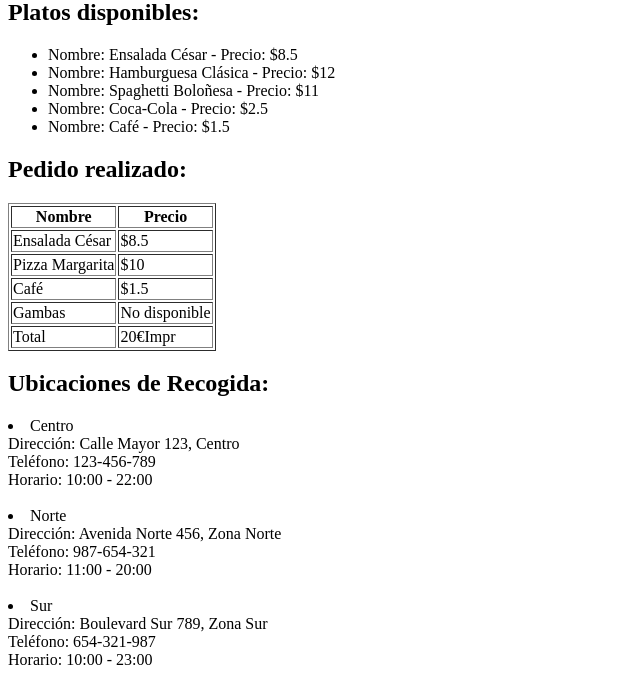
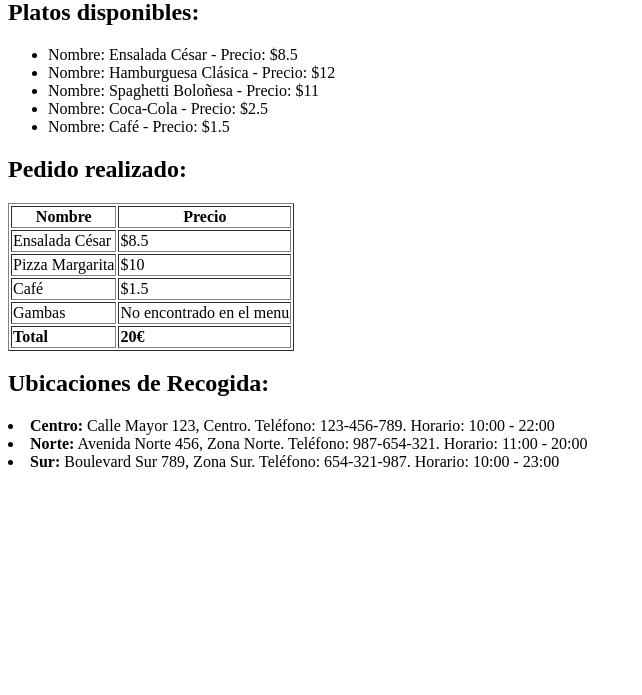
Before and after one commit to Xuan584/Examen_DWES_T2, a PHP site: page / in a window 1280 px wide. Shown: the part 238-933 px from the top of the page, without its empty margins (0-642 px from the left). After the commit the page ends 708 px from the top, so only its background shows below. Run offline with PHP 8.4, Linux system fonts and the light colour scheme.

Commit message:
Cambios de estetica en imprimirUbicaciones

```diff
--- a/index.php
+++ b/index.php
@@ -72,12 +72,12 @@ function imprimirPedido($pedido, $menu) {
             $total += $articulo->precio;
         } else {
             echo "<td>" . $nombrePedido . "</td>";
-            echo "<td>No disponible</td>";
+            echo "<td>No encontrado en el menu</td>";
         }
         echo "</tr>";
     }
 
-    echo "<tr><td>Total</td><td>" . $total . "€Impr</td></tr>";
+    echo "<tr><td><strong>Total</strong></td><td><strong>" . $total . "€</strong></td></tr>";
     echo "</table>";
 }
 
@@ -87,10 +87,7 @@ function imprimirPedido($pedido, $menu) {
 // TODO Función para imprimir las ubicaciones
 function imprimirUbicaciones($ubicaciones) {
     foreach($ubicaciones as $nombre => $datos) {
-        echo "<li>$nombre<br>";
-        echo "Dirección: " . $datos['direccion'] . "<br>";
-        echo "Teléfono: " . $datos['telefono'] . "<br>";
-        echo "Horario: " . $datos['horario'] . "</li><br>";
+        echo "<li><strong>$nombre:</strong>   $datos[direccion]. ". "Teléfono: " . "$datos[telefono]. "."Horario: " . "$datos[horario]". "</li>";
     }
 }
 
```
